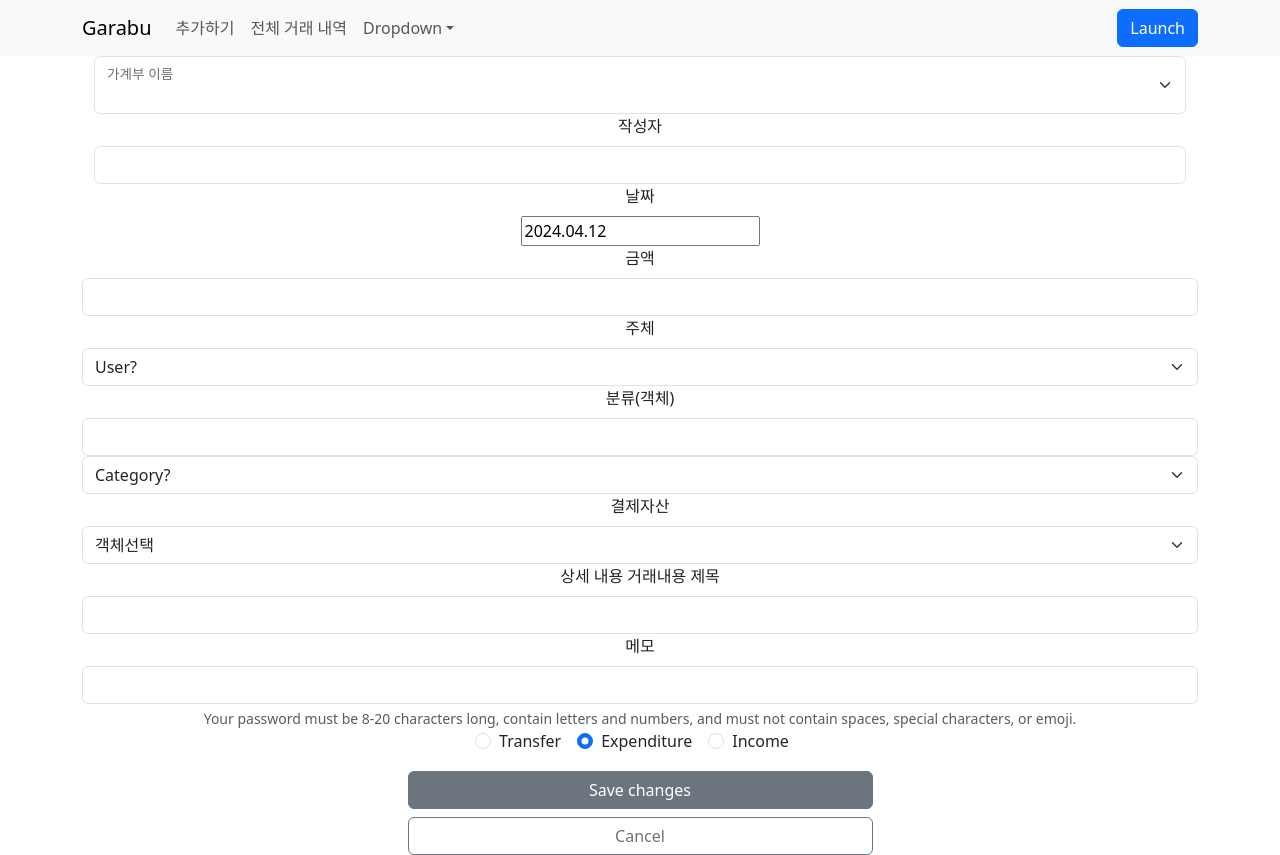
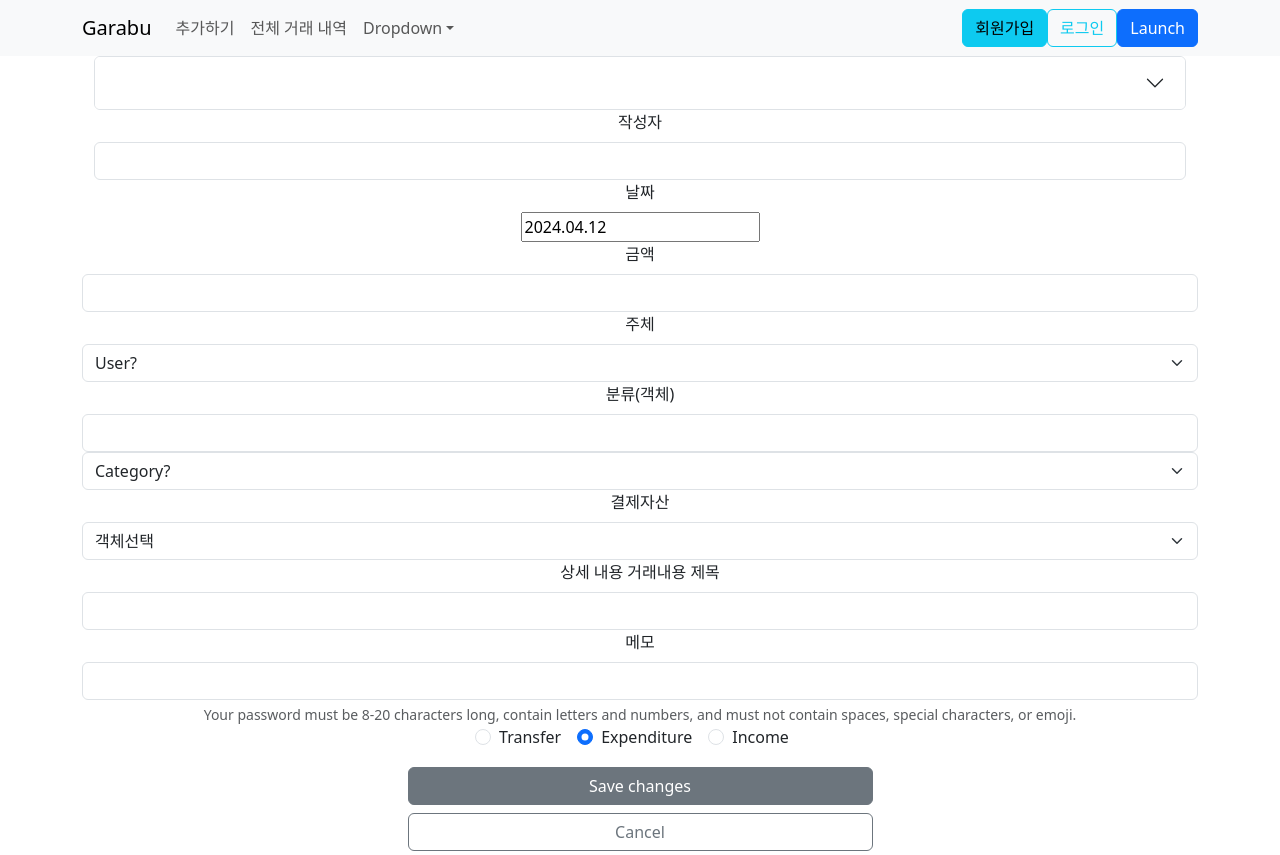
Before and after one commit to yhj0904/Garabu, a React (Create React App) app: page /input in a window 1280 px wide. Built offline with nearby package versions, Linux system fonts and the light colour scheme.

Commit message:
:necktie: Login state .. and Ledger Bookname transfer ...

```diff
--- a/src/App.tsx
+++ b/src/App.tsx
@@ -1,5 +1,5 @@
 import { Container, Nav, Navbar, NavDropdown, Offcanvas, Button} from 'react-bootstrap';
-import {Routes,Route} from "react-router-dom"
+import {Routes,Route,useNavigate } from "react-router-dom"
 import Dashboard from "./Routes/Dashboard"
 import OAuthTokenProvider from "./components/OAuthAccessTokenProvider"
 import Lists from "./Routes/List"
@@ -12,13 +12,28 @@ import LedgerBookName from './Routes/LedgerBookName';
 import Category from './Routes/Category';
 import Mypage from './Routes/MyPage';
 import {useState} from 'react'
+import { useSelector, useDispatch } from 'react-redux';
+
 
 function App() {
 
   const [show, setShow] = useState(false);
+  const navigate = useNavigate();
 
   const handleClose = () => setShow(false);
   const handleShow = () => setShow(true);
+  const handleLogin = () => navigate('/login'); // 로그인 페이지로 이동
+  const handleRegister = () => navigate('/register'); // 회원가입 페이지로 이동
+  const user = useSelector(state => state.auth.user); // Get user from Redux store
+
+  const dispatch = useDispatch();
+
+
+  const handleLogout = () => {
+    dispatch(logout()); // 로그아웃 액션 디스패치
+};
+
+
   return (
 
 
@@ -47,6 +62,11 @@ function App() {
             </NavDropdown>
           </Nav>
         </Navbar.Collapse>
+
+
+        <Button variant="info" onClick={handleRegister}>회원가입</Button>{' '}
+        <Button variant="outline-info" onClick={handleLogin}>로그인</Button>{' '}
+
 
         <Button variant="primary" onClick={handleShow}>
         Launch
--- a/src/Routes/Dashboard.tsx
+++ b/src/Routes/Dashboard.tsx
@@ -1,4 +1,4 @@
-import { Container, Row, Col, Alert, FloatingLabel, Form } from "react-bootstrap";
+import { Container, Row, Col, Alert, Accordion,ListGroup } from "react-bootstrap";
 import CalendarPage from "./CalendarPage";
 import { useEffect, useState } from "react";
 import { AppDispatch, RootState } from "../store/store";
@@ -30,9 +30,9 @@ function Dashboard() {
 
     }, []);
 
-    const handleSelectChange = (event:any) => {
-        setSelectedBookName(LoggedInInfo.bookNames[event.target.value]);
-
+    const handleSelectBookName = (bookName: string) => {
+        setSelectedBookName(bookName);
+        console.log(bookName); // Logging the book name directly
     };
 
     return (
@@ -42,16 +42,27 @@ function Dashboard() {
 
             <div>
                 <Container>
-                    <FloatingLabel controlId="floatingSelect" label=" 가계부 이름 ">
-                        <Form.Select aria-label="Floating label select example"
-                            onChange={handleSelectChange} // onChange 이벤트 핸들러 설정
-                            value={selectedBookName} // 선택된 값을 Form.Select의 값으로 설정
-                        >
-                            {LoggedInInfo.bookNames && LoggedInInfo.bookNames.map((bookName:any, index:any) => (
-                                <option value={index}>{bookName}</option>
-                            ))}
-                        </Form.Select>
-                    </FloatingLabel>
+                <Accordion >
+                            <Accordion.Item eventKey="0">
+                                <Accordion.Header>{selectedBookName}</Accordion.Header>
+                                <Accordion.Body>
+                                    <ListGroup>
+                                        {LoggedInInfo.bookNames.map((bookName: string, index: number) => (
+                                            <ListGroup.Item
+                                                key={index}
+                                                action
+                                                variant="secondary"
+                                                onClick={() => handleSelectBookName(bookName)}
+                                                active={selectedBookName === bookName}
+                                            >
+                                                {bookName}
+                                            </ListGroup.Item>
+                                        ))}
+                                    </ListGroup>
+                                </Accordion.Body>
+                            </Accordion.Item>
+                        </Accordion>
+
                 </Container>
             </div>
 
--- a/src/Routes/Insertdata.tsx
+++ b/src/Routes/Insertdata.tsx
@@ -1,4 +1,4 @@
-import { Form, Container, Row, Col, Stack, Button,FloatingLabel } from "react-bootstrap";
+import { Form, Container, Row, Col, Stack, Button, FloatingLabel, Accordion, ListGroup } from "react-bootstrap";
 import DateInput from "../components/DateInput";
 import { useDispatch, useSelector } from "react-redux";
 import { updateTransaction } from "../store/createSlice";
@@ -7,7 +7,7 @@ import { useNavigate } from "react-router-dom";
 import { useEffect, useState } from "react";
 import api from "../api/axios";
 
-function Insertdata(props:any) {
+function Insertdata(props: any) {
     const transactionData = useSelector((state: RootState) => { return state.transaction });
     const LoggedInInfo = useSelector((state: RootState) => state.LoggedInMember);
 
@@ -23,13 +23,13 @@ function Insertdata(props:any) {
     const [contents, setContents] = useState('');
     const [memo, setMemo] = useState('');
     const [amounttype, setAmounttype] = useState('');
-     const [selectedBookName, setSelectedBookName] = useState('');
+    const [selectedBookName, setSelectedBookName] = useState(LoggedInInfo.bookNames.length > 0 ? LoggedInInfo.bookNames[0] : '');
 
-    useEffect(()=>{
+    useEffect(() => {
 
-    },[])
+    }, [])
 
-    const handleSaveChanges = async() => {
+    const handleSaveChanges = async () => {
         const newTransaction = {
             id: Date.now(), // id는 예시로 현재 시간의 타임스탬프를 사용
             date: selectedDate.toISOString().slice(0, 10), // 'YYYY-MM-DD'
@@ -42,50 +42,65 @@ function Insertdata(props:any) {
             memo,
             amounttype,
         };
-        api.post('/api/v2/ledger',{
+        api.post('/api/v2/ledger', {
             // 가계부 제목
-            date : newTransaction.date,
+            date: newTransaction.date,
             amount: newTransaction.amount,
             spender: newTransaction.customer,
             description: newTransaction.contents,
             category: newTransaction.category,
             payment: newTransaction.asset,
-            memo : newTransaction.memo,
-            amounttype :newTransaction.amounttype,
+            memo: newTransaction.memo,
+            amountType: newTransaction.amounttype,
             bookName: selectedBookName,
-        }).then((e)=>{
+        }).then((e) => {
             dispatch(updateTransaction(newTransaction));
+            console.log(newTransaction)
+            console.log(selectedBookName)
+
         })
         navigate('/details'); // 세부 정보 페이지로 이동
     };
 
-    const handleSelectChange = (event:any) => {
-        setSelectedBookName(LoggedInInfo.bookNames[event.target.value]);
-
+    const handleSelectBookName = (bookName: string) => {
+        setSelectedBookName(bookName);
+        console.log(bookName); // Logging the book name directly
     };
-
     return (
         <Container>
             <Row>
                 <Col>
                     <Stack>
                         <Container>
-                    <FloatingLabel controlId="floatingSelect" label=" 가계부 이름 ">
-                        <Form.Select aria-label="Floating label select example"
-                            onChange={handleSelectChange} // onChange 이벤트 핸들러 설정
-                            value={selectedBookName} // 선택된 값을 Form.Select의 값으로 설정
+                        <Accordion >
+                            <Accordion.Item eventKey="0">
+                                <Accordion.Header>{selectedBookName}</Accordion.Header>
+                                <Accordion.Body>
+                                    <ListGroup>
+                                        {LoggedInInfo.bookNames.map((bookName: string, index: number) => (
+                                            <ListGroup.Item
+                                                key={index}
+                                                action
+                                                variant="secondary"
+                                                onClick={() => handleSelectBookName(bookName)}
+                                                active={selectedBookName === bookName}
                                             >
-                            {LoggedInInfo.bookNames && LoggedInInfo.bookNames.map((bookName:any, index:any) => (
-                                <option value={index}>{bookName}{selectedBookName}</option>
+                                                {bookName}
+                                            </ListGroup.Item>
                                         ))}
-                        </Form.Select>
-                    </FloatingLabel>
+                                    </ListGroup>
+                                </Accordion.Body>
+                            </Accordion.Item>
+                        </Accordion>
+
+
+
                             <Form.Label htmlFor="inputCreateUser">작성자</Form.Label>
                             <Form.Control type="text" placeholder={LoggedInInfo.username} readOnly />
                         </Container>
 
                         <Form.Label htmlFor="inputDate">날짜</Form.Label>
-                        <DateInput  selectedDate={selectedDate} setSelectedDate={setSelectedDate}/>
+                        <DateInput selectedDate={selectedDate} setSelectedDate={setSelectedDate} />
                         <Form.Label htmlFor="inputCount">금액</Form.Label>
                         <Form.Control
                             type="number"
@@ -169,7 +184,7 @@ function Insertdata(props:any) {
                                     name="amountType"
                                     id="income"
                                     required
-                                    onChange={(e) => setAmounttype('INCOME')}
+                                    onChange={(e) => setAmounttype("INCOME")}
                                 />
                             </div>
                         </Form>
@@ -185,3 +200,14 @@ function Insertdata(props:any) {
 }
 
 export default Insertdata;
+/*
+<FloatingLabel controlId="floatingSelect" label=" 가계부 이름 ">
+<Form.Select aria-label="Floating label select example"
+    onChange={handleSelectBookName} // onChange 이벤트 핸들러 설정
+    value={selectedBookName} // 선택된 값을 Form.Select의 값으로 설정
+>
+    {LoggedInInfo.bookNames && LoggedInInfo.bookNames.map((bookName: any, index: any) => (
+        <option value={index}>{bookName}</option>
+    ))}
+</Form.Select>
+</FloatingLabel>*/
--- /dev/null
+++ b/src/store/Auth.ts
@@ -0,0 +1,26 @@
+import { createSlice, PayloadAction } from '@reduxjs/toolkit';
+
+// 초기 상태 정의
+const initialState = {
+    user: null
+};
+
+// createSlice를 사용하여 슬라이스 생성
+const authSlice = createSlice({
+    name: 'auth',
+    initialState,
+    reducers: {
+        // 로그인 액션; PayloadAction을 사용하여 payload 타입 정의
+        loginSuccess(state, action: PayloadAction<any>) {
+            state.user = action.payload;
+        },
+        // 로그아웃 액션
+        logout(state) {
+            state.user = null;
+        }
+    }
+});
+
+// 생성된 액션 크리에이터와 리듀서의 내보내기
+export const { loginSuccess, logout } = authSlice.actions;
+export default authSlice.reducer;
--- a/src/store/store.ts
+++ b/src/store/store.ts
@@ -4,13 +4,14 @@ import membertransactionReducer from './Member';
 import LoggedInMemberInfoReducer from './LoggedInUserInfo';
 import { persistReducer, persistStore } from 'redux-persist';
 import storageSession from "redux-persist/lib/storage/session"; // sessionStorage를 사용할 경우
-
+import authReducer from './Auth';
 
 // Create a root reducer object
 const rootReducer = combineReducers({
     transaction: transactionReducer.reducer,
     LoginMember: membertransactionReducer.reducer,
     LoggedInMember: LoggedInMemberInfoReducer.reducer,
+    auth: authReducer,
 });
 
 // Configuration for redux-persist
```
Also changed, not shown: 1 other file (tests, documents, lock files or other folders). Lines whose indentation alone changed are shown as unchanged.
